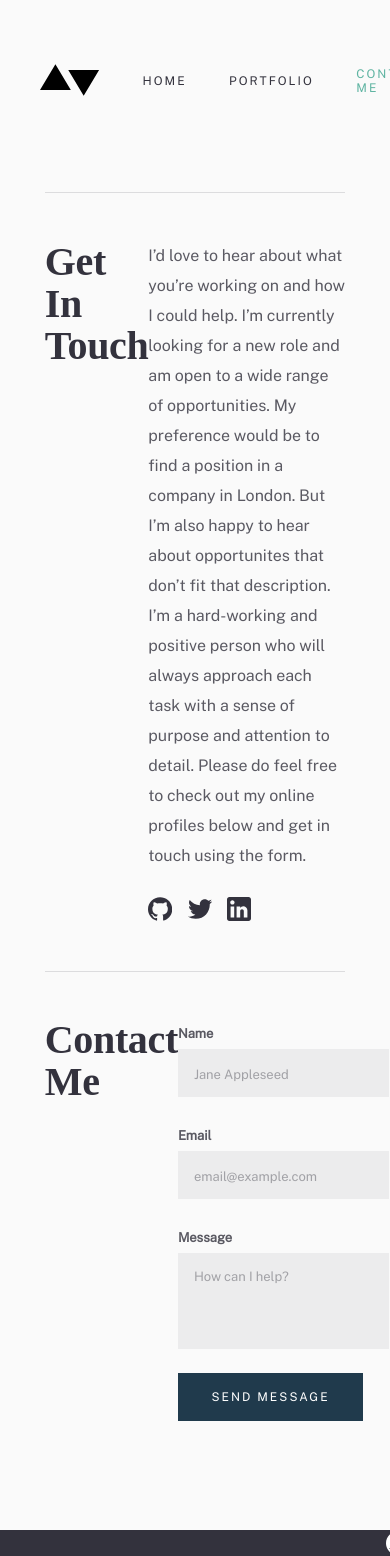
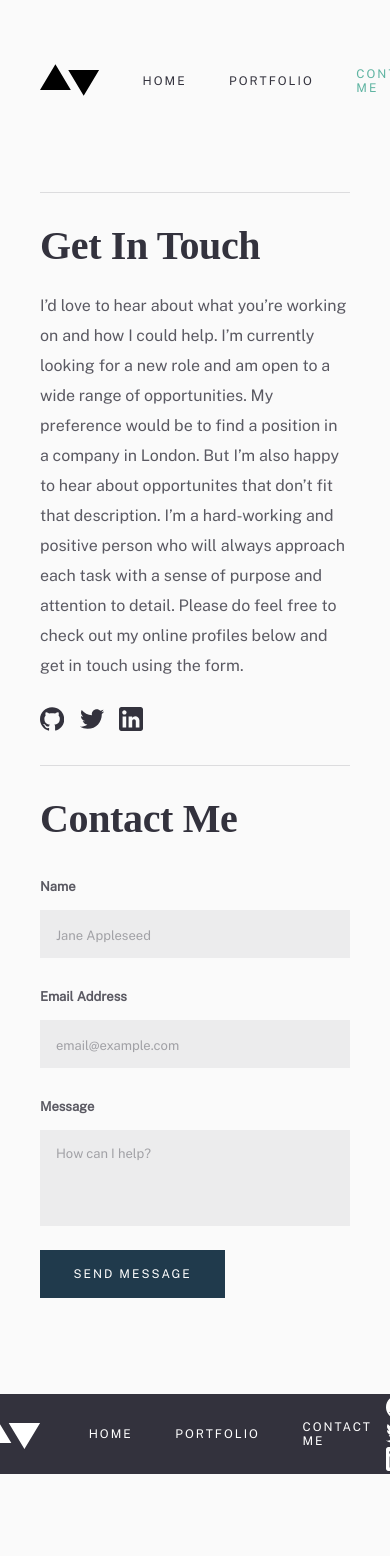
Before and after one commit to KazikKluz/minimalist-portfolio, a Next.js app: page /contactme in a window 390 px wide. Shown: the top 1556 px of the page. After the commit the page ends 1474 px from the top, so only its background shows below. Built offline with nearby package versions, Linux system fonts and the light colour scheme; a web font is replaced by a local one.

Commit message:
tablet media queries done

```diff
--- a/components/navbar/navbar.component.tsx
+++ b/components/navbar/navbar.component.tsx
@@ -34,7 +34,7 @@ const Navbar = () => {
           </Link>
         </li>
         <li>
-          <Link href='#'>
+          <Link href='/contactme'>
             <a
               className={`${
                 router.pathname == '/contactme' ? styles.active : ''
--- a/pages/contactme.module.scss
+++ b/pages/contactme.module.scss
@@ -3,6 +3,10 @@
 
   @media screen and (max-width: 1440px) {
     padding: 0 11.5vw;
+  }
+
+  @media screen and (max-width: 868px) {
+    padding: 0 4rem;
   }
 }
 
@@ -12,8 +16,13 @@
   border-top: 1px solid rgba(#33323d, 0.15);
   border-bottom: 1px solid rgba(#33323d, 0.15);
   color: var(--color-greyish-dark-blue);
+  padding: 4.8rem 0;
 
-  padding: 4.8rem 0;
+  @media screen and (max-width: 868px) {
+    padding: 3.2rem 0;
+    flex-direction: column;
+  }
+
   h3 {
     display: flex;
     width: 100%;
@@ -23,6 +32,10 @@
     font-size: 4rem;
     line-height: 4.2rem;
     letter-spacing: -0.357143px;
+
+    @media screen and (max-width: 868px) {
+      margin-bottom: 2.4rem;
+    }
   }
 
   p {
@@ -36,6 +49,10 @@
 
 .text {
   max-width: 63.5rem;
+
+  @media screen and (max-width: 868px) {
+    max-width: 68.9rem;
+  }
 
   .icon {
     fill: var(--color-greyish-dark-blue);
@@ -52,6 +69,12 @@
   margin-bottom: 10.9rem;
   color: var(--color-greyish-dark-blue);
 
+  @media screen and (max-width: 868px) {
+    flex-direction: column;
+    padding-top: 3.2rem;
+    margin-bottom: 9.6rem;
+  }
+
   h3 {
     flex-grow: 1;
     font-family: 'Ibarra Real Nova', serif;
@@ -59,12 +82,20 @@
     font-size: 4rem;
     line-height: 4.2rem;
     letter-spacing: -0.357143px;
+
+    @media screen and (max-width: 868px) {
+      margin-bottom: 3.2rem;
+    }
   }
 
   .form {
     display: flex;
     flex-direction: column;
     flex: 0 1 63.5rem;
+
+    @media screen and (max-width: 868px) {
+      flex: 0 1 42.6rem;
+    }
 
     .form_group {
       display: flex;
@@ -94,6 +125,7 @@
       font-size: 1.3rem;
       line-height: 3rem;
       opacity: 0.8;
+      margin-bottom: 0.8rem;
     }
 
     input {
--- a/pages/contactme.tsx
+++ b/pages/contactme.tsx
@@ -119,7 +119,7 @@ const ContactMe: NextPageWithLayout = () => {
               !isEmailValid ? styles.danger : ''
             }`}
           >
-            <label htmlFor='email'>Email</label>
+            <label htmlFor='email'>Email Address</label>
             <input
               type='email'
               id='email'
```
